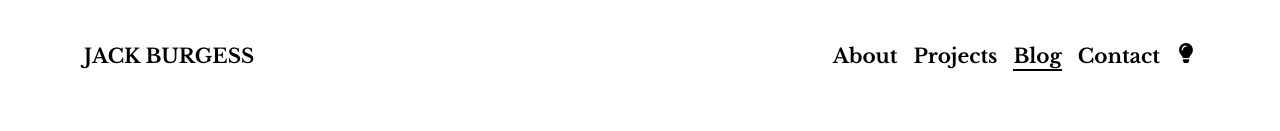
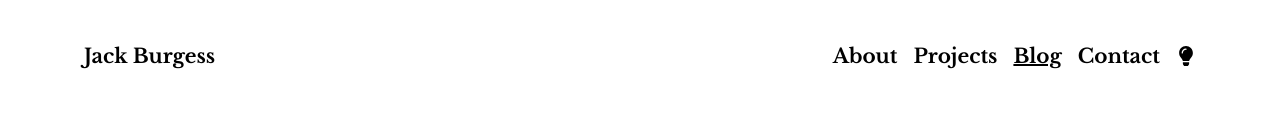
Before and after one commit to jackthb/atomic, a Next.js app: page /blog in a window 1280 px wide. Shown: the top 131 px of the page. Built offline with nearby package versions, Linux system fonts and the light colour scheme; a web font is replaced by a local one.

Commit message:
fix: darkmode

```diff
--- a/components/Header.tsx
+++ b/components/Header.tsx
@@ -13,17 +13,19 @@ export default function Header() {
 
   if (!mounted) return null;
 
+  console.log(router.pathname, router.pathname.includes("/projects"));
+
   return (
     <header>
       <div className="py-0 px-5 sm:text-xl text-sm onLoad max-w-6xl m-auto h-28 flex items-center font-display">
         <div className={`${router.pathname == "/" ? "active" : ""} title`}>
-          <Link href="/">JACK BURGESS</Link>
+          <Link href="/">Jack Burgess</Link>
         </div>
-        <nav className="block ml-auto">
+        <nav className="flex align-center ml-auto">
           <Link href="/about">
             <a
               className={`${
-                router.pathname == "/about" ? "about" : ""
+                router.pathname.includes("/about") ? "selected" : ""
               } title mr-4`}
             >
               About
@@ -32,7 +34,7 @@ export default function Header() {
           <Link href="/projects">
             <a
               className={`${
-                router.pathname == "/projects" ? "projects" : ""
+                router.pathname.includes("/projects") ? "selected" : ""
               } title mr-4`}
             >
               Projects
@@ -41,7 +43,7 @@ export default function Header() {
           <Link href="/blog">
             <a
               className={`${
-                router.pathname == "/blog" ? "blog" : ""
+                router.pathname.includes("/blog") ? "selected" : ""
               } title mr-4`}
             >
               Blog
--- a/pages/blog/[slug].tsx
+++ b/pages/blog/[slug].tsx
@@ -61,7 +61,7 @@ export default function Post({
         dangerouslySetInnerHTML={{
           __html: post,
         }}
-        className="prose"
+        className="prose prose-sm md:prose-lg lg:prose-xl dark:prose-invert"
       ></div>
     </div>
   );
--- a/pages/blog/index.tsx
+++ b/pages/blog/index.tsx
@@ -49,7 +49,7 @@ export default function Blog({ posts }: IPostProps) {
       <h1 className="font-display text-7xl gradientText pb-3 w-full">Blog</h1>
       {posts.map((post) => (
         <Link key={post.slug} href="/blog/[slug]" as={`/blog/${post.slug}`}>
-          <a className="w-full hover:bg-slate-50 rounded flex items-center justify-between border-b-2 p-4 pb-2 border-black">
+          <a className="w-full hover:bg-slate-50 dark:hover:bg-slate-700 rounded flex items-center justify-between border-b-2 p-4 pb-2 border-black">
             <h1 className="text-2xl">{post.data.title}</h1>
             <p className="hover: no-underline">{post.data.date}</p>
           </a>
--- a/pages/index.tsx
+++ b/pages/index.tsx
@@ -24,7 +24,7 @@ export default function Home() {
             </p>
             <p className="h-10 sm:text-3xl text-xl font-mono">
               <FaAngleDoubleRight className="inline mr-3" />
-              <Typing text={"Software engineer and CompSci grad"} />
+              <Typing text={"software engineer and CompSci grad"} />
             </p>
           </div>
         </div>
--- a/pages/projects/[slug].tsx
+++ b/pages/projects/[slug].tsx
@@ -61,7 +61,7 @@ export default function Project({
         dangerouslySetInnerHTML={{
           __html: project,
         }}
-        className="prose prose-sm md:prose-lg lg:prose-xl"
+        className="prose prose-sm md:prose-lg lg:prose-xl dark:prose-invert"
       ></div>
     </div>
   );
--- a/pages/projects/index.tsx
+++ b/pages/projects/index.tsx
@@ -49,15 +49,15 @@ export default function Projects({ projects }: IProjectProps) {
         />
       </Head>
       <h1 className="font-display text-7xl gradientText pb-2">My Projects</h1>
-      <div className="grid grid-cols-2 py-4 gap-4 ">
+      <div className="grid grid-cols-2 py-4 gap-4">
         {projects.map((project) => (
           <Link
             key={project.slug}
             href="/projects/[slug]"
             as={`/projects/${project.slug}`}
           >
-            <a className="items-center flex flex-col ">
-              <h1 className=" md:text-4xl w-full bg-gray-300 text-center title items rounded-t-lg duration-1000 flex flex-wrap flex-col">
+            <a className="items-center flex flex-col hover:scale-105 transition-all">
+              <h1 className=" md:text-4xl w-full bg-gray-300 dark:bg-gray-700 text-center title items rounded-t-lg duration-1000 flex flex-wrap flex-col">
                 {project.data.title}
                 <img
                   className="h-60 rounded-t-xl border-2 object-cover"
--- a/public/styles.css
+++ b/public/styles.css
@@ -32,86 +32,20 @@
   .gradientText {
     @apply bg-clip-text text-transparent bg-gradient-to-r from-yellow-500 via-yellow-400 to-yellow-600;
   }
+
   .icon {
-    @apply text-5xl opacity-60 justify-items-center align-middle duration-500;
-  }
-
-  .icon:hover {
-    transform: scale(1.4);
-    transition: all 0.3s ease-in-out;
-    transition-duration: 0.5s;
+    @apply text-5xl opacity-60 justify-items-center align-middle hover:duration-500 hover:scale-125 transition-all ease-in-out;
   }
 
   .title {
-    @apply relative text-black no-underline underline-offset-1 dark:text-yellow-400;
+    @apply relative text-black underline-offset-1 dark:text-yellow-400 hover:underline;
   }
 
   .title.active {
-    @apply hidden relative text-black no-underline dark:text-yellow-400;
+    @apply hidden;
   }
 
-  .title::before {
-    content: "";
-    position: absolute;
-    width: 100%;
-    height: 2px;
-    bottom: -1px;
-    left: 0;
-
-    background-color: #000;
-    visibility: hidden;
-    transform: scaleX(0);
-    transition: all 0.3s ease-in-out 0s;
-  }
-
-  .title:hover::before {
-    visibility: visible;
-    transform: scaleX(1);
-  }
-
-  .title {
-    @apply relative text-black no-underline underline-offset-1;
-  }
-
-  .title.active {
-    @apply hidden relative text-black no-underline;
-  }
-
-  .title::before {
-    content: "";
-    position: absolute;
-    width: 100%;
-    height: 2px;
-    bottom: -3px;
-    left: 0;
-    background-color: #000;
-    visibility: hidden;
-    transform: scaleX(0);
-    transition: all 0.3s ease-in-out 0s;
-  }
-
-  .title.items::before {
-    content: "";
-    position: absolute;
-    width: 100%;
-    height: 2px;
-    bottom: 0px;
-    left: 0;
-    background-color: #000;
-    visibility: hidden;
-    transform: scaleX(0);
-    transition: all 0.3s ease-in-out 0s;
-  }
-
-  .title:hover::before {
-    visibility: visible;
-    transform: scaleX(1);
+  .selected {
+    @apply underline dark:decoration-yellow-400;
   }
 }
-
-.about::before,
-.projects::before,
-.blog::before {
-  visibility: visible;
-  transform: scaleX(1);
-}
```
